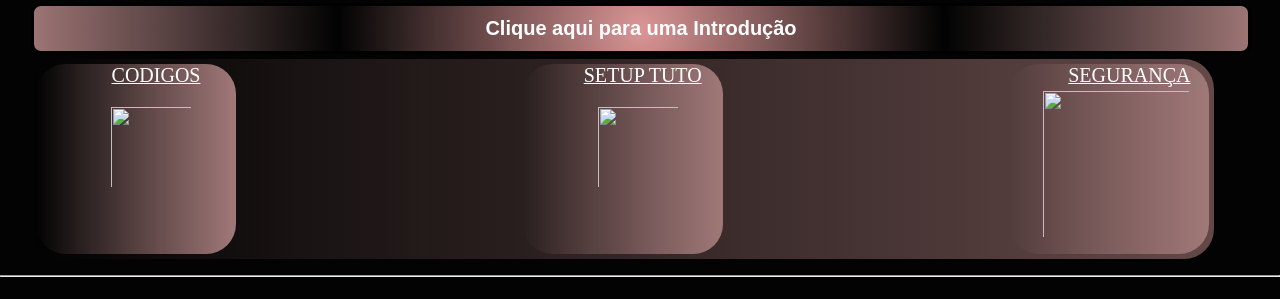
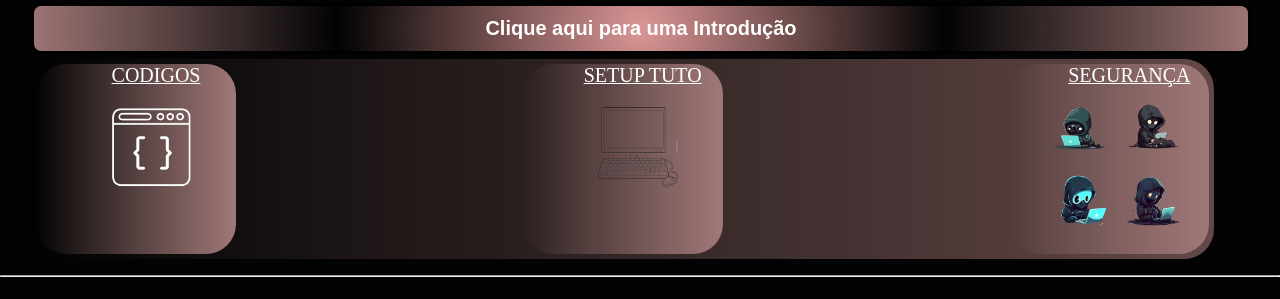
Before and after one commit to Sung-99/Site-HelpDesk, a plain HTML site: page Index.html in a window 1280 px wide. Shown: the part 499-798 px from the top of the page. Drawn offline with nearby package versions, Linux system fonts and the light colour scheme; the site is published under a folder, as on GitHub Pages, so addresses that start at the root find nothing.

Commit message:
image erro solved

```diff
--- a/Index.html
+++ b/Index.html
@@ -400,16 +400,16 @@
 
                      <div id="theme_CodeForall">
                          <a href="google.com" itemprop="snippets codes">CODIGOS</a>
-                         <div class="the_cmd_inline"><img id="inline_them_image_cmd" src="/Imagens/IndexSite1/logoDeveloper.png"></div>
+                         <div class="the_cmd_inline"><img id="inline_them_image_cmd" src="Imagens/IndexSite1/logoDeveloper.png"></div>
                      </div>
 
                      <div id="theme_Construct_setups">
                          <a href="google.com" itemprop="InfoTutorial setup">SETUP TUTO</a>
-                         <div class="the_setup_inline"><img id="inline_them_image_setup" src="/Imagens/IndexSite1/computrSetup.jpg"></div>
+                         <div class="the_setup_inline"><img id="inline_them_image_setup" src="Imagens/IndexSite1/computrSetup.jpg"></div>
                      </div>
                      <div id="theme_Tips">
                          <a href="google.com" itemprop="Programmer information">SEGURANÇA</a>
-                         <div class="the_security_inline"><img id="inline_them_image_security" src="/Imagens/IndexSite1/hackerlogo.jpg"></div>
+                         <div class="the_security_inline"><img id="inline_them_image_security" src="Imagens/IndexSite1/hackerlogo.jpg"></div>
                      </div>
 
                  </div>
```
